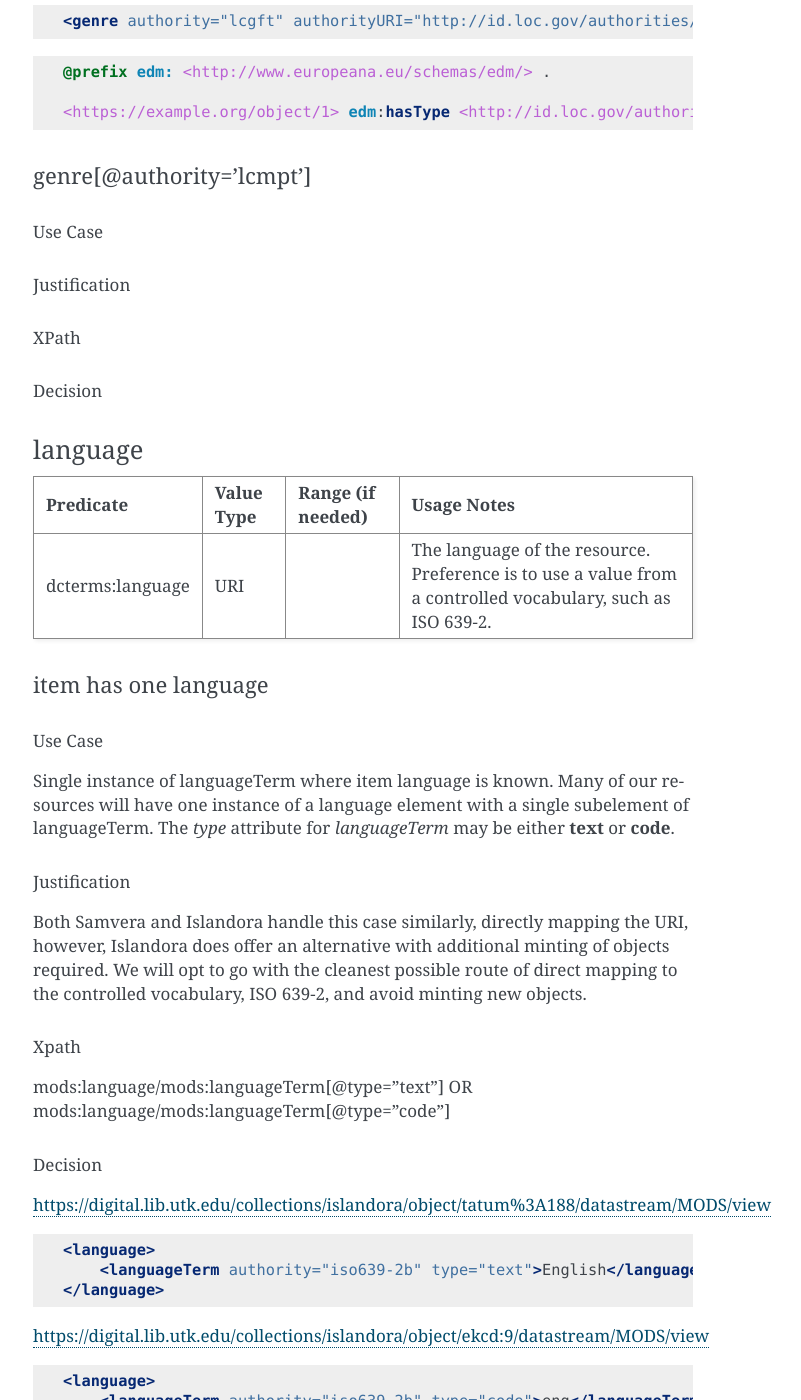
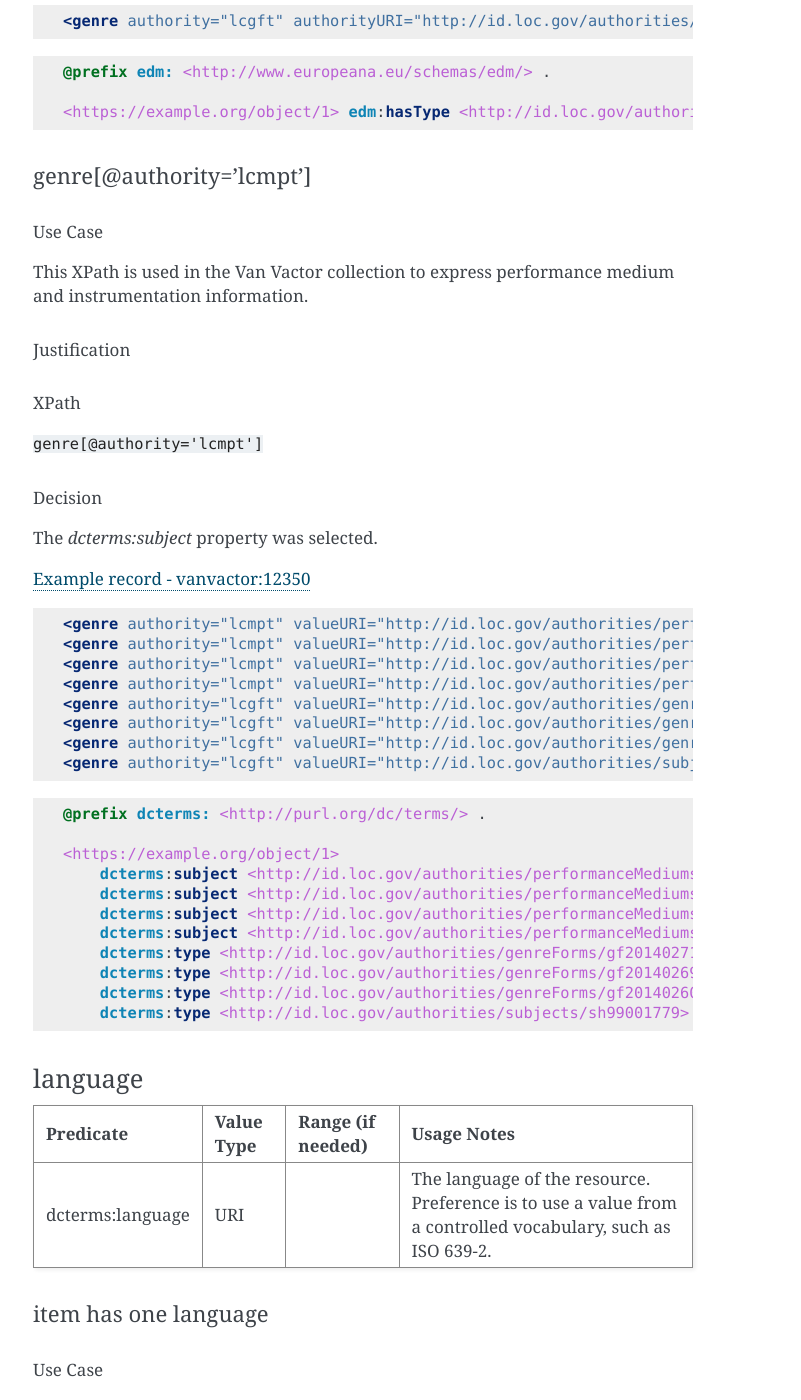
Before and after one commit to UTKcataloging/mods_to_rdf, a Sphinx documentation site: the page built from docs/source/contents/4_draft_mapping.rst, in a window 1280 px wide and 1400 px high, scrolled down 41889 px. Shown: the whole window, without its empty margins (387-1188 px from the left). Built offline with Sphinx 7.4.7, drawn with Linux system fonts in a browser that asks for light colours; formulas are drawn with MathJax 3.

Commit message:
Add `genre[@authority='lcmpt']` section.

```diff
--- a/docs/source/contents/4_draft_mapping.rst
+++ b/docs/source/contents/4_draft_mapping.rst
@@ -1978,12 +1978,46 @@ genre[@authority='lcmpt']
 -------------------------
 Use Case
 ^^^^^^^^
-Justification
-^^^^^^^^^^^^^
+This XPath is used in the Van Vactor collection to express performance medium and instrumentation information.
+
+Justification
+^^^^^^^^^^^^^
+
 XPath
 ^^^^^
-Decision
-^^^^^^^^
+:code:`genre[@authority='lcmpt']`
+
+Decision
+^^^^^^^^
+The `dcterms:subject` property was selected.
+
+`Example record - vanvactor:12350 <https://digital.lib.utk.edu/collections/islandora/object/vanvactor:12350/datastream/MODS/view>`_
+
+.. code-block:: xml
+
+    <genre authority="lcmpt" valueURI="http://id.loc.gov/authorities/performanceMediums/mp2013015074">bassoon</genre>
+    <genre authority="lcmpt" valueURI="http://id.loc.gov/authorities/performanceMediums/mp2013015342">horn</genre>
+    <genre authority="lcmpt" valueURI="http://id.loc.gov/authorities/performanceMediums/mp2013015748">trumpet</genre>
+    <genre authority="lcmpt" valueURI="http://id.loc.gov/authorities/performanceMediums/mp2013015540">percussion</genre>
+    <genre authority="lcgft" valueURI="http://id.loc.gov/authorities/genreForms/gf2014027156">Variations (Music)</genre>
+    <genre authority="lcgft" valueURI="http://id.loc.gov/authorities/genreForms/gf2014026956">Musical sketches</genre>
+    <genre authority="lcgft" valueURI="http://id.loc.gov/authorities/genreForms/gf2014026097">Excerpts</genre>
+    <genre authority="lcgft" valueURI="http://id.loc.gov/authorities/subjects/sh99001779">Scores</genre>
+
+.. code-block:: turtle
+
+    @prefix dcterms: <http://purl.org/dc/terms/> .
+
+    <https://example.org/object/1>
+        dcterms:subject <http://id.loc.gov/authorities/performanceMediums/mp2013015074> ;
+        dcterms:subject <http://id.loc.gov/authorities/performanceMediums/mp2013015342> ;
+        dcterms:subject <http://id.loc.gov/authorities/performanceMediums/mp2013015748> ;
+        dcterms:subject <http://id.loc.gov/authorities/performanceMediums/mp2013015540> ;
+        dcterms:type <http://id.loc.gov/authorities/genreForms/gf2014027156> ;
+        dcterms:type <http://id.loc.gov/authorities/genreForms/gf2014026956> ;
+        dcterms:type <http://id.loc.gov/authorities/genreForms/gf2014026097> ;
+        dcterms:type <http://id.loc.gov/authorities/subjects/sh99001779> .
+
 language
 ========
 
```
